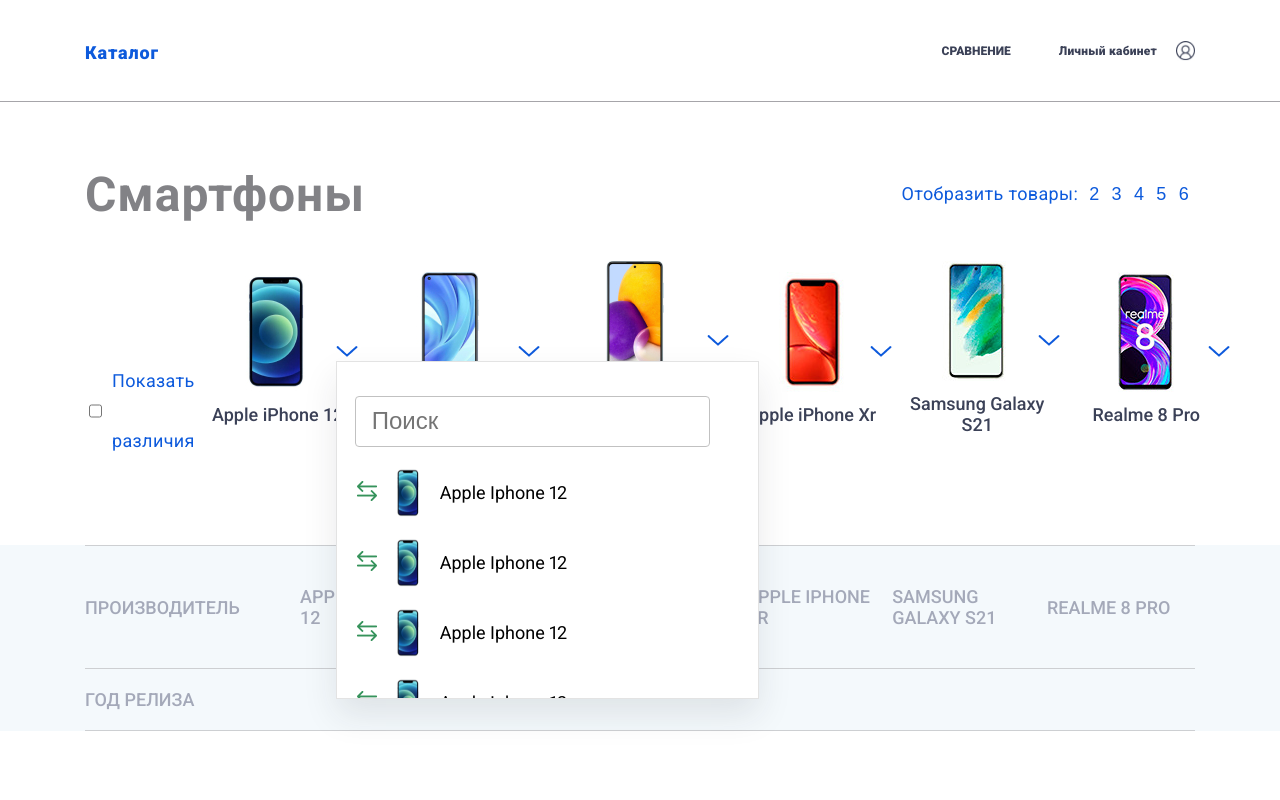
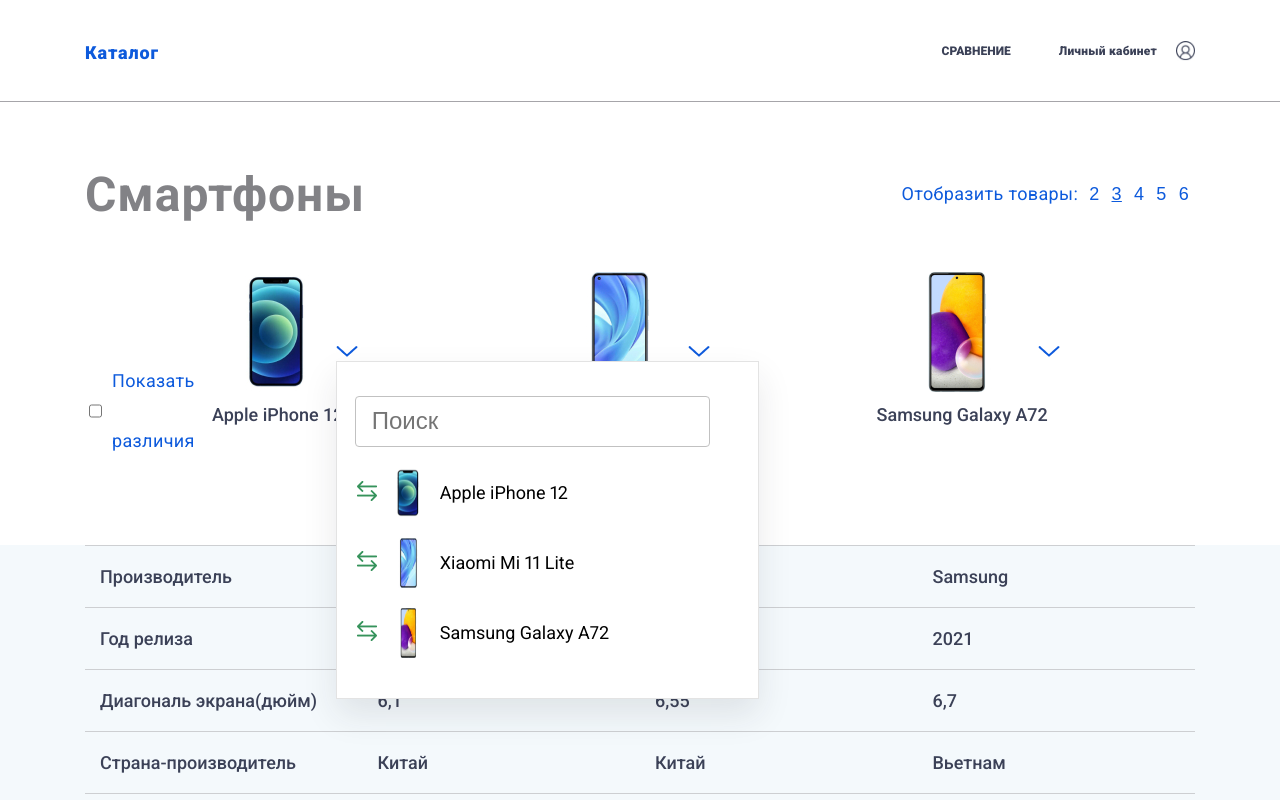
Before and after one commit to semyonyurkov/product-comparison-app, a React (Create React App) app: page / in a window 1280 px wide. Both pictures are taken after a click on the label 346 px from the left and 351 px from the top of the page. Shown: the top 800 px of the page. Built offline with nearby package versions, Linux system fonts and the light colour scheme.

Commit message:
Реализован функционал отображения товара

```diff
--- a/src/components/Card/Card.tsx
+++ b/src/components/Card/Card.tsx
@@ -1,7 +1,7 @@
 import styles from './Card.module.css';
 import Popover from '../Popover/Popover';
 
-interface CardProps {
+export interface CardProps {
     title: string;
     image: string;
 }
--- a/src/components/DisplayButtons/DisplayButtons.module.css
+++ b/src/components/DisplayButtons/DisplayButtons.module.css
@@ -24,3 +24,15 @@
     letter-spacing: 0.02em;
     color: #0d5adc;
 }
+
+.active {
+    height: 20px;
+    border: none;
+    cursor: pointer;
+    background: none;
+    font-size: 18px;
+    line-height: 60px;
+    letter-spacing: 0.02em;
+    color: #0d5adc;
+    text-decoration: underline;
+}
--- a/src/components/Popover/Popover.tsx
+++ b/src/components/Popover/Popover.tsx
@@ -1,8 +1,25 @@
+import { useSelector } from 'react-redux';
 import styles from './Popover.module.css';
 import { useState } from 'react';
+import { selectProducts } from '../../redux/slices/products';
+import { IState } from '../../redux/store';
 
 const Popover = () => {
     const [isVisible, setIsVisible] = useState(false);
+    const products = useSelector((state: IState) => selectProducts(state));
+    const rowProducts = products.map((product) => {
+        return (
+            <div key={product.title}>
+                <div className={styles.component}>
+                    <label className={styles.button} htmlFor="button">
+                        <img src="./logos/ChangeButton.jpg" alt="" />
+                    </label>
+                    <img className={styles.image} src={product.image} alt="" />
+                    <h2 className={styles.title}>{product.title}</h2>
+                </div>
+            </div>
+        );
+    });
 
     return (
         <div className={styles.modalButton}>
@@ -21,73 +38,7 @@ const Popover = () => {
                 <div className={styles.inputbox}>
                     <input className={styles.input} placeholder="Поиск"></input>
                 </div>
-                <div className={styles.componentscontainer}>
-                    <div>
-                        <div className={styles.component}>
-                            <label className={styles.button} htmlFor="button">
-                                <img src="./logos/ChangeButton.jpg" alt="" />
-                            </label>
-                            <img
-                                className={styles.image}
-                                src="./images/iPhone12.jpg"
-                                alt=""
-                            />
-                            <h2 className={styles.title}>Apple Iphone 12</h2>
-                        </div>
-                    </div>
-                    <div>
-                        <div className={styles.component}>
-                            <label className={styles.button} htmlFor="button">
-                                <img src="./logos/ChangeButton.jpg" alt="" />
-                            </label>
-                            <img
-                                className={styles.image}
-                                src="./images/iPhone12.jpg"
-                                alt=""
-                            />
-                            <h2 className={styles.title}>Apple Iphone 12</h2>
-                        </div>
-                    </div>
-                    <div>
-                        <div className={styles.component}>
-                            <label className={styles.button} htmlFor="button">
-                                <img src="./logos/ChangeButton.jpg" alt="" />
-                            </label>
-                            <img
-                                className={styles.image}
-                                src="./images/iPhone12.jpg"
-                                alt=""
-                            />
-                            <h2 className={styles.title}>Apple Iphone 12</h2>
-                        </div>
-                    </div>
-                    <div>
-                        <div className={styles.component}>
-                            <label className={styles.button} htmlFor="button">
-                                <img src="./logos/ChangeButton.jpg" alt="" />
-                            </label>
-                            <img
-                                className={styles.image}
-                                src="./images/iPhone12.jpg"
-                                alt=""
-                            />
-                            <h2 className={styles.title}>Apple Iphone 12</h2>
-                        </div>
-                    </div>
-                    <div>
-                        <div className={styles.component}>
-                            <label className={styles.button} htmlFor="button">
-                                <img src="./logos/ChangeButton.jpg" alt="" />
-                            </label>
-                            <img
-                                className={styles.image}
-                                src="./images/iPhone12.jpg"
-                                alt=""
-                            />
-                            <h2 className={styles.title}>Apple Iphone 12</h2>
-                        </div>
-                    </div>
-                </div>
+                <div className={styles.componentscontainer}>{rowProducts}</div>
             </div>
         </div>
     );
--- a/src/components/ProductCards/ProductCards.tsx
+++ b/src/components/ProductCards/ProductCards.tsx
@@ -6,12 +6,12 @@ import { selectProducts } from '../../redux/slices/products';
 
 export const ProductCards = () => {
     const products = useSelector((state: IState) => selectProducts(state));
-    const newProducts = products.map((product, index) => {
+    const cardsProducts = products.map((product, index) => {
         return (
             <div key={index} className={styles.phoneContainer}>
                 <Card title={product.title} image={product.image} />
             </div>
         );
     });
-    return <>{newProducts}</>;
+    return <>{cardsProducts}</>;
 };
--- /dev/null
+++ b/src/components/Table/Row.tsx
@@ -0,0 +1,29 @@
+import { CellType } from '../../const/mock';
+
+interface IRowProps {
+    title: string;
+    values: string[];
+    type?: CellType;
+}
+
+function renderValue(value: string, type?: CellType) {
+    switch (type) {
+        case CellType.Text:
+            return value;
+        case CellType.Image:
+            return <img src={value} alt=""></img>;
+        default:
+            return value;
+    }
+}
+
+export const Row = (props: IRowProps) => {
+    return (
+        <tr>
+            <td>{props.title}</td>
+            {props.values.map((value, index) => {
+                return <td key={index}>{renderValue(value, props.type)}</td>;
+            })}
+        </tr>
+    );
+};
--- a/src/components/Table/Table.tsx
+++ b/src/components/Table/Table.tsx
@@ -1,28 +1,26 @@
 import { useSelector } from 'react-redux';
 import styles from './Table.module.css';
-import { selectProducts } from '../../redux/slices/products';
+import { selectProperties } from '../../redux/slices/products';
 import { IState } from '../../redux/store';
+import { Row } from './Row';
 
 export const Table = () => {
-    const products = useSelector((state: IState) => selectProducts(state));
+    const properties = useSelector((state: IState) => selectProperties(state));
 
-    const newProducts = products.map((product, index) => {
+    const tableProducts = Object.entries(properties).map((property) => {
         return (
-            <>
-                <th key={index}>{product.title}</th>
-            </>
+            <Row
+                key={property[0]}
+                title={property[0]}
+                values={property[1].values}
+                type={property[1].type}
+            />
         );
     });
     return (
         <div className={styles.container}>
             <table className={styles.table}>
-                <tr>
-                    <th>{products[0].properties[0].title}</th>
-                    <td>{newProducts}</td>
-                </tr>
-                <tr>
-                    <th>{products[0].properties[1].title}</th>
-                </tr>
+                <tbody>{tableProducts}</tbody>
             </table>
         </div>
     );
--- /dev/null
+++ b/src/redux/slices/numDisplay.ts
@@ -0,0 +1,15 @@
+import { PayloadAction, createSlice } from '@reduxjs/toolkit';
+
+const numDisplaySlice = createSlice({
+    name: 'numDisplay',
+    initialState: 3,
+    reducers: {
+        setNumber: (state, action: PayloadAction<number>) => {
+            state = action.payload;
+            return state;
+        },
+    },
+});
+
+export const { setNumber } = numDisplaySlice.actions;
+export const numDisplayReducer = numDisplaySlice.reducer;
--- a/src/redux/slices/products.ts
+++ b/src/redux/slices/products.ts
@@ -1,18 +1,46 @@
 import { createSlice } from '@reduxjs/toolkit';
-import { products } from '../../const/mock';
+import { CellType, products } from '../../const/mock';
 import { IState } from '../store';
+import { useSelector } from 'react-redux';
+
+interface IRows {
+    [key: string]: {
+        type?: CellType;
+        values: string[];
+    };
+}
 
 const productsSlice = createSlice({
     name: 'products',
     initialState: products,
-    reducers: {
-        // addProducts: (_, action) => action.payload,
-    },
+    reducers: {},
 });
 
-// export const { addProducts } = productsSlice.actions;
 export const productsReducer = productsSlice.reducer;
 
 export const selectProducts = (state: IState) => {
-    return state.products;
+    const currentNumDisplay = state.numDisplay;
+    return state.products.slice(0, currentNumDisplay);
 };
+
+export const selectProperties = (state: IState) => {
+    const arrOfProperties = selectProducts(state).map((product) => {
+        return product.properties;
+    });
+
+    const rows: IRows = {};
+    arrOfProperties.forEach((properties) => {
+        properties.forEach((property) => {
+            if (!rows[property.title]) {
+                rows[property.title] = { values: [] };
+            }
+            rows[property.title].type = property.type;
+            if (property.title in rows) {
+                rows[property.title].values.push(property.value);
+            } else {
+                rows[property.title].values = [property.value];
+            }
+        });
+    });
+    return rows;
+};
--- a/src/redux/store.ts
+++ b/src/redux/store.ts
@@ -1,14 +1,17 @@
 import { configureStore } from '@reduxjs/toolkit';
 import { productsReducer } from './slices/products';
 import { IProducts } from '../const/mock';
+import { numDisplayReducer } from './slices/numDisplay';
 
 export interface IState {
     products: IProducts[];
+    numDisplay: number;
 }
 
 const store = configureStore({
     reducer: {
         products: productsReducer,
+        numDisplay: numDisplayReducer,
     },
     devTools: true,
 });
```
Also changed, not shown: src/components/DisplayButtons/DisplayButtons.tsx (+37 -5 lines), src/const/mock.ts (+24 -0 lines).
